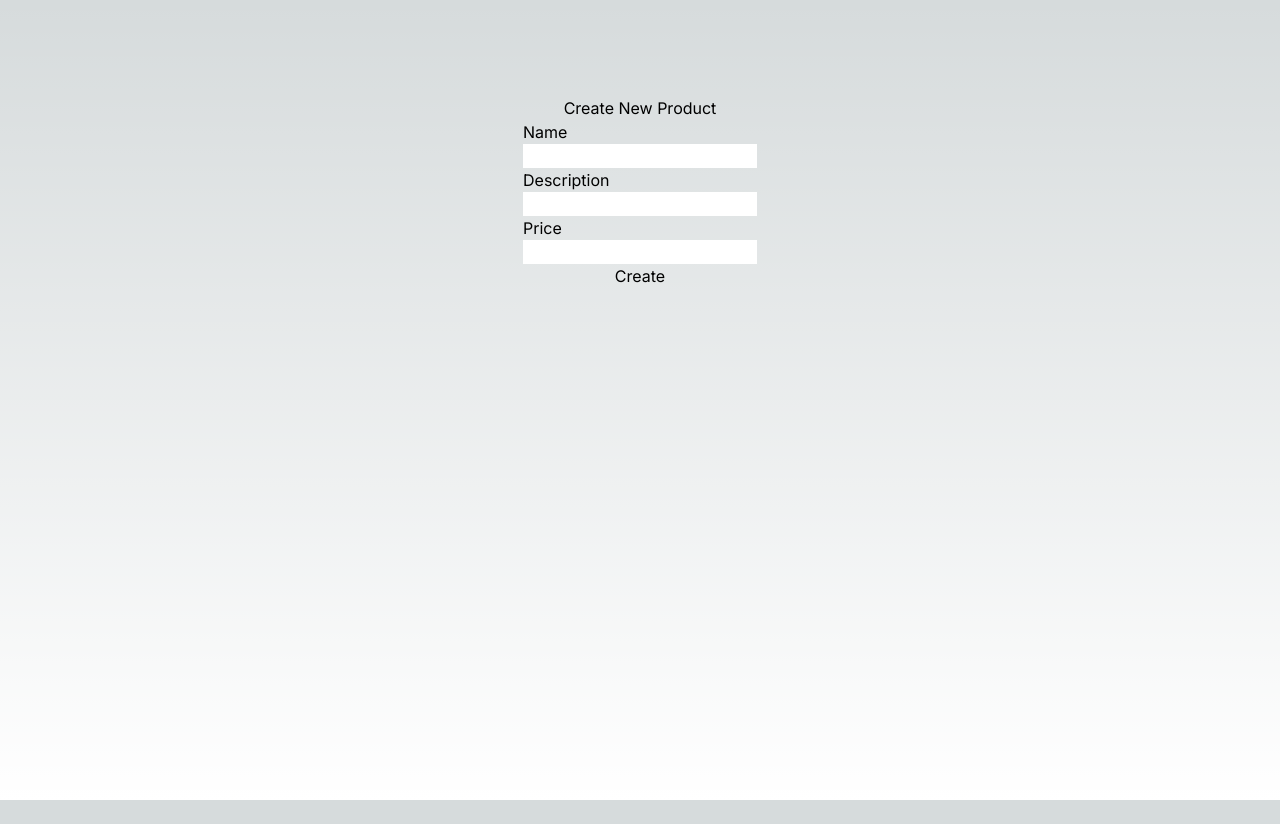
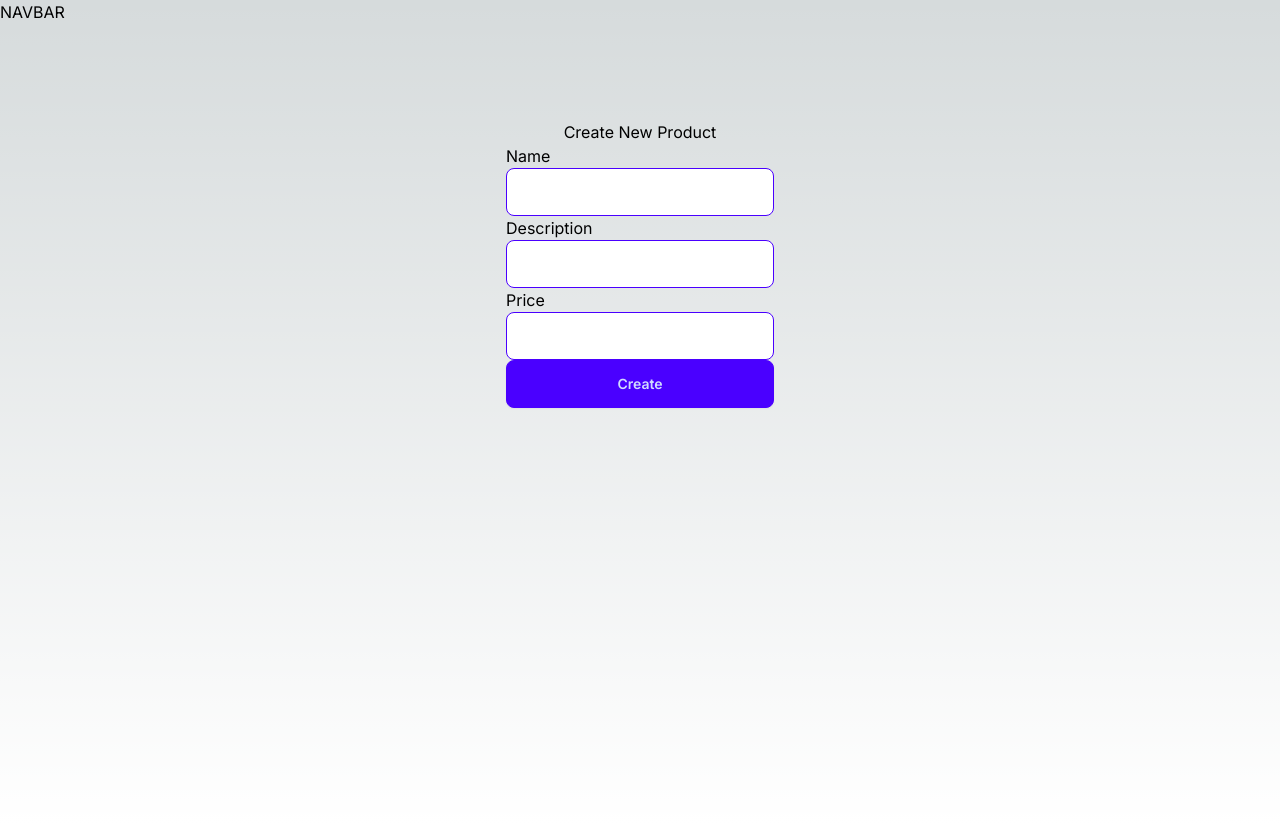
Before and after one commit to kikosolovic/prax-nextjs, a Next.js app: page /product-new in a window 1280 px wide. Before the commit the page ends 800 px from the top, so only its background shows below. Built offline with nearby package versions, Linux system fonts and the light colour scheme.

Commit message:
WIP daisyui ui components

```diff
--- a/package.json
+++ b/package.json
@@ -19,6 +19,7 @@
     "@types/react-dom": "18.2.7",
     "autoprefixer": "10.4.15",
     "better-sqlite3": "^8.6.0",
+    "daisyui": "^4.7.0",
     "eslint": "8.49.0",
     "eslint-config-next": "13.4.19",
     "kysely": "^0.26.3",
--- a/src/app/layout.tsx
+++ b/src/app/layout.tsx
@@ -12,7 +12,10 @@ export const metadata: Metadata = {
 export default function RootLayout({ children }: { children: React.ReactNode }) {
   return (
     <html lang="en">
-      <body className={inter.className}>{children}</body>
+      <body className={inter.className}>
+        <div>NAVBAR</div>
+        <div>{children}</div>
+      </body>
     </html>
   )
 }
--- a/src/components/CreateProductForm.tsx
+++ b/src/components/CreateProductForm.tsx
@@ -2,6 +2,8 @@
 
 import { useForm } from 'react-hook-form'
 import { createProduct } from '../actions/create-product'
+import { FormSubmitButton } from './ui/FormSubmitButton'
+import { FormInput } from './ui/FormInput'
 
 type FormData = {
   name: string
@@ -23,12 +25,12 @@ export function CreateProductForm() {
   return (
     <form className="flex flex-col" onSubmit={onSubmit}>
       <label>Name</label>
-      <input {...register('name')} />
+      <FormInput inputProps={register('name')} />
       <label>Description</label>
-      <input {...register('description')} />
+      <FormInput inputProps={register('description')} />
       <label>Price</label>
-      <input {...register('price')} />
-      <input type="submit" value="Create" />
+      <FormInput inputProps={register('price')} />
+      <FormSubmitButton value="Create" />
     </form>
   )
 }
--- a/src/components/ProductReview.tsx
+++ b/src/components/ProductReview.tsx
@@ -2,6 +2,7 @@
 
 import { useState } from 'react'
 import { ProductReviewEditForm } from './ProductReviewEditForm'
+import { MyButton } from './ui/MyButton'
 
 type ProductReviewProps = {
   id: number
@@ -16,14 +17,14 @@ export function ProductReview(props: ProductReviewProps) {
   return (
     <div>
       {props.username} - [{props.rating}] {props.content} ---{' '}
-      <button
+      <MyButton
         onClick={() => {
           console.log('Clicked Edit:', props.id)
           setIsOpen(!isOpen)
         }}
       >
         {isOpen ? 'Cancel' : 'Edit'}
-      </button>
+      </MyButton>
       {isOpen ? (
         <ProductReviewEditForm
           id={props.id}
--- a/src/components/UpdateProductForm.tsx
+++ b/src/components/UpdateProductForm.tsx
@@ -2,6 +2,7 @@
 
 import { useForm } from 'react-hook-form'
 import { updateProduct } from '../actions/update-product'
+import { FormSubmitButton } from './ui/FormSubmitButton'
 
 type FormData = {
   name: string
@@ -39,7 +40,7 @@ export function UpdateProductForm(props: Props) {
       <input {...register('description')} />
       <label>Price</label>
       <input {...register('price')} />
-      <input type="submit" value="Update" />
+      <FormSubmitButton value="Update" />
     </form>
   )
 }
--- a/src/components/UpdateProductPhotosForm.tsx
+++ b/src/components/UpdateProductPhotosForm.tsx
@@ -3,6 +3,7 @@
 import { useForm } from 'react-hook-form'
 import { deleteProductPhoto } from '../actions/delete-product-photo'
 import { createProductPhoto } from '../actions/create-product-photo'
+import { MyButton } from './ui/MyButton'
 
 type UpdateProductPhotosFormProps = {
   productId: number
@@ -39,14 +40,14 @@ export function UpdateProductPhotosForm(props: UpdateProductPhotosFormProps) {
         {props.photos.map((photo) => (
           <div className="m-3" key={photo.id}>
             <img src={photo.url} />
-            <button
+            <MyButton
               onClick={() => {
                 console.log('Clicked Delete:', photo.id)
                 deleteProductPhoto(photo.id)
               }}
             >
               Delete
-            </button>
+            </MyButton>
           </div>
         ))}
       </div>
--- /dev/null
+++ b/src/components/ui/FormInput.tsx
@@ -0,0 +1,7 @@
+type Props = {
+  inputProps: Record<string, any>
+}
+
+export function FormInput(props: Props) {
+  return <input {...props.inputProps} className="input input-bordered input-primary" />
+}
--- /dev/null
+++ b/src/components/ui/FormSubmitButton.tsx
@@ -0,0 +1,7 @@
+type Props = {
+  value: string
+}
+
+export function FormSubmitButton(props: Props) {
+  return <input type="submit" value={props.value} className="btn btn-primary" />
+}
--- /dev/null
+++ b/src/components/ui/MyButton.tsx
@@ -0,0 +1,12 @@
+type Props = {
+  onClick: any
+  children: any
+}
+
+export function MyButton(props: Props) {
+  return (
+    <button onClick={props.onClick} className="btn btn-sm btn-outline">
+      {props.children}
+    </button>
+  )
+}
--- a/tailwind.config.ts
+++ b/tailwind.config.ts
@@ -14,6 +14,6 @@ const config: Config = {
       },
     },
   },
-  plugins: [],
+  plugins: [require('daisyui')],
 }
 export default config
```
Also changed, not shown: 1 other file (tests, documents, lock files or other folders).
